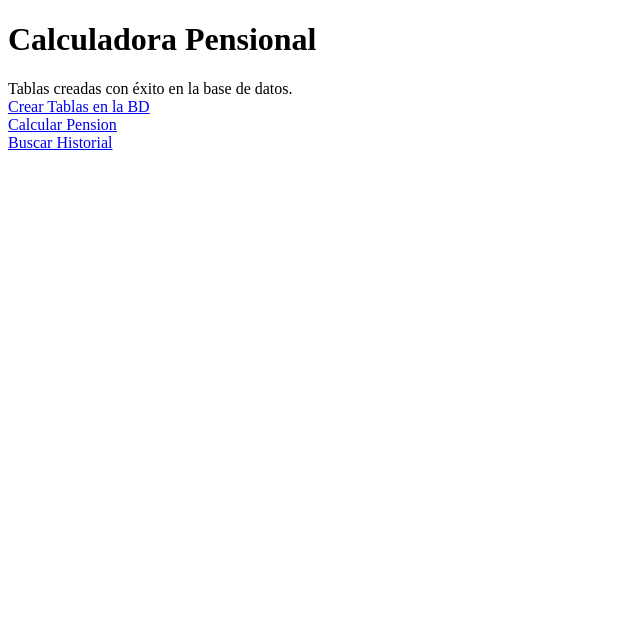
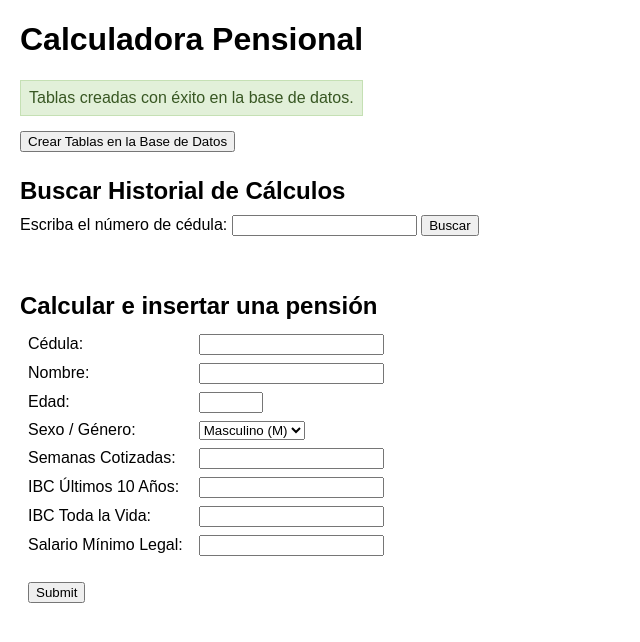
Before and after one commit to Thomas8207/Proyecto_calculadora_pensional, a Flask app: page /crear_tablas in a window 1280 px wide. Shown: the top 642 px of the page, without its empty margins (0-640 px from the left). Run offline with Flask 3, Linux system fonts and the light colour scheme; some libraries are stand-ins or nearby versions.

Commit message:
feat: completar integracion web con flask, conexion postgresql y vistas de calculo e historial

```diff
--- a/src/controller/historial_controller.py
+++ b/src/controller/historial_controller.py
@@ -16,7 +16,10 @@ import psycopg2
 from psycopg2.extensions import connection as Conexion
 from psycopg2.extensions import cursor as Cursor
 
-from controller.pension_controller import CalculadoraPensionController
+try:
+    from src.controller.pension_controller import CalculadoraPensionController
+except ImportError:
+    from controller.pension_controller import CalculadoraPensionController
 from model.calculo_pension import CalculoPension
 from model.conexion import ConfiguracionFaltante, ErrorConexion, obtener_conexion
 from model.logica_pension import DatosPension
--- a/src/view/web/vista_pension.py
+++ b/src/view/web/vista_pension.py
@@ -1,8 +1,15 @@
-import os
 from flask import Blueprint, render_template, request
 
+from src.controller.historial_controller import HistorialPensionController
 from src.controller.pension_controller import CalculadoraPensionController
-from src.controller.historial_controller import HistorialPensionController
+# Si tu archivo se llama diferente, ajusta la ruta del import de DatosPension
+try:
+    from src.model.logica_pension import DatosPension
+except ImportError:
+    try:
+        from src.model.calculo_pension import DatosPension
+    except ImportError:
+        from logica_pension import DatosPension
 
 blueprint = Blueprint('pension', __name__)
 
@@ -12,13 +19,13 @@ controlador_historial = HistorialPensionController()
 
 @blueprint.route('/')
 def index():
-    """Menú principal."""
+    """Menú principal unificado con búsqueda e inserción."""
     return render_template('menu_principal_calculadora.html')
 
 
 @blueprint.route('/crear_tablas', methods=['GET', 'POST'])
 def crear_tablas():
-    """Inicializa las tablas en la base de datos."""
+    """Inicializa las tablas en la base de datos PostgreSQL."""
     try:
         controlador_historial.crear_tablas()
         mensaje = "Tablas creadas con éxito en la base de datos."
@@ -30,43 +37,58 @@ def crear_tablas():
 
 @blueprint.route('/insertar', methods=['GET', 'POST'])
 def insertar():
-    """Calcula la pensión y guarda el registro."""
+    """Calcula la pensión y almacena el registro en la base de datos."""
     if request.method == 'POST':
         try:
             cedula = request.form['cedula'].strip()
             nombre = request.form['nombre'].strip()
             edad = int(request.form['edad'])
-            semanas = int(request.form['semanas'])
-            salario = float(request.form['salario'])
-            genero = request.form['genero'].strip()
+            sexo = request.form['sexo'].strip()
+            semanas_cotizadas = int(request.form['semanas_cotizadas'])
+            ibc_ultimos_10 = float(request.form['ibc_ultimos_10'])
+            ibc_toda_vida = float(request.form['ibc_toda_vida'])
+            salario_minimo_legal = float(request.form['salario_minimo_legal'])
 
-            # Llama al método real de HistorialPensionController
+            datos = DatosPension(
+                ibc_ultimos_10=ibc_ultimos_10,
+                ibc_toda_vida=ibc_toda_vida,
+                salario_minimo_legal=salario_minimo_legal,
+                semanas_cotizadas=semanas_cotizadas,
+                edad=edad,
+                sexo=sexo,
+            )
+
             resultado = controlador_historial.calcular_y_guardar(
                 cedula=cedula,
                 nombre=nombre,
-                edad=edad,
-                semanas=semanas,
-                salario=salario,
-                genero=genero
+                datos=datos,
             )
             return render_template('resultados_pension.html', resultado=resultado)
-        except ValueError as e:
-            return render_template('formulario_nuevo_calculo.html', error=f"Datos numéricos inválidos: {str(e)}")
         except Exception as e:
-            return render_template('formulario_nuevo_calculo.html', error=f"Error en el proceso: {str(e)}")
+            return render_template(
+                'menu_principal_calculadora.html',
+                error=f"Error al calcular: {str(e)}",
+            )
 
-    return render_template('formulario_nuevo_calculo.html')
+    return render_template('menu_principal_calculadora.html')
 
 
 @blueprint.route('/buscar', methods=['GET', 'POST'])
 def buscar():
-    """Busca el historial de cálculos por cédula."""
+    """Busca el historial de cálculos guardados por cédula."""
     if request.method == 'POST':
         try:
             cedula = request.form['cedula'].strip()
             registros = controlador_historial.buscar_por_cedula(cedula)
-            return render_template('resultados_pension.html', registros=registros, cedula_buscada=cedula)
+            return render_template(
+                'resultados_pension.html',
+                registros=registros,
+                cedula_buscada=cedula,
+            )
         except Exception as e:
-            return render_template('formulario_buscar_historial.html', error=f"Error en la búsqueda: {str(e)}")
+            return render_template(
+                'menu_principal_calculadora.html',
+                error=f"Error en la búsqueda: {str(e)}",
+            )
 
-    return render_template('formulario_buscar_historial.html')
+    return render_template('menu_principal_calculadora.html')
--- a/templates/menu_principal_calculadora.html
+++ b/templates/menu_principal_calculadora.html
@@ -1,22 +1,119 @@
 <!DOCTYPE html>
-<html>
+<html lang="es">
 <head>
+    <meta charset="UTF-8">
+    <title>Calculadora Pensional</title>
+    <style>
+        body {
+            font-family: Arial, sans-serif;
+            margin: 20px;
+        }
+        h2 {
+            margin-bottom: 10px;
+        }
+        .mensaje {
+            background-color: #e2f0d9;
+            color: #385723;
+            padding: 8px;
+            margin-bottom: 15px;
+            border: 1px solid #c5e0b4;
+            display: inline-block;
+        }
+        .error {
+            background-color: #fce4d6;
+            color: #c65911;
+            padding: 8px;
+            margin-bottom: 15px;
+            border: 1px solid #f8cbad;
+            display: inline-block;
+        }
+        .seccion-admin {
+            margin-bottom: 25px;
+        }
+        table {
+            border-collapse: collapse;
+        }
+        td {
+            padding: 4px 8px;
+        }
+    </style>
 </head>
 <body>
+
     <h1>Calculadora Pensional</h1>
 
     {% if mensaje %}
-        <div>{{ mensaje }}</div>
+        <div class="mensaje">{{ mensaje }}</div>
     {% endif %}
 
-    <div>
-        <a href="{{ url_for('pension.crear_tablas') }}">Crear Tablas en la BD</a>
+    {% if error %}
+        <div class="error">{{ error }}</div>
+    {% endif %}
+
+    <div class="seccion-admin">
+        <form action="{{ url_for('pension.crear_tablas') }}" method="POST" style="display:inline;">
+            <button type="submit">Crear Tablas en la Base de Datos</button>
+        </form>
     </div>
-    <div>
-        <a href="{{ url_for('pension.insertar') }}">Calcular Pension</a>
-    </div>
-    <div>
-        <a href="{{ url_for('pension.buscar') }}">Buscar Historial</a>
-    </div>
+
+    <h2>Buscar Historial de Cálculos</h2>
+    <form action="{{ url_for('pension.buscar') }}" method="POST">
+        <label for="buscar_cedula">Escriba el número de cédula:</label>
+        <input type="text" id="buscar_cedula" name="cedula" required>
+        <button type="submit">Buscar</button>
+    </form>
+
+    <br><br>
+
+    <!-- Formulario de cálculo e inserción -->
+    <h2>Calcular e insertar una pensión</h2>
+    <form action="{{ url_for('pension.insertar') }}" method="POST">
+        <table>
+            <tr>
+                <td><label for="cedula">Cédula:</label></td>
+                <td><input type="text" id="cedula" name="cedula" required></td>
+            </tr>
+            <tr>
+                <td><label for="nombre">Nombre:</label></td>
+                <td><input type="text" id="nombre" name="nombre" required></td>
+            </tr>
+            <tr>
+                <td><label for="edad">Edad:</label></td>
+                <td><input type="number" id="edad" name="edad" min="1" max="130" required></td>
+            </tr>
+            <tr>
+                <td><label for="sexo">Sexo / Género:</label></td>
+                <td>
+                    <select id="sexo" name="sexo" required>
+                        <option value="M">Masculino (M)</option>
+                        <option value="F">Femenino (F)</option>
+                    </select>
+                </td>
+            </tr>
+            <tr>
+                <td><label for="semanas_cotizadas">Semanas Cotizadas:</label></td>
+                <td><input type="number" id="semanas_cotizadas" name="semanas_cotizadas" min="0" required></td>
+            </tr>
+            <tr>
+                <td><label for="ibc_ultimos_10">IBC Últimos 10 Años:</label></td>
+                <td><input type="number" step="0.01" id="ibc_ultimos_10" name="ibc_ultimos_10" min="0" required></td>
+            </tr>
+            <tr>
+                <td><label for="ibc_toda_vida">IBC Toda la Vida:</label></td>
+                <td><input type="number" step="0.01" id="ibc_toda_vida" name="ibc_toda_vida" min="0" required></td>
+            </tr>
+            <tr>
+                <td><label for="salario_minimo_legal">Salario Mínimo Legal:</label></td>
+                <td><input type="number" step="0.01" id="salario_minimo_legal" name="salario_minimo_legal" min="0" required></td>
+            </tr>
+            <tr>
+                <td colspan="2">
+                    <br>
+                    <input type="submit" value="Submit">
+                </td>
+            </tr>
+        </table>
+    </form>
+
 </body>
 </html>
```
Also changed, not shown: templates/resultados_pension.html (+66 -12 lines).
